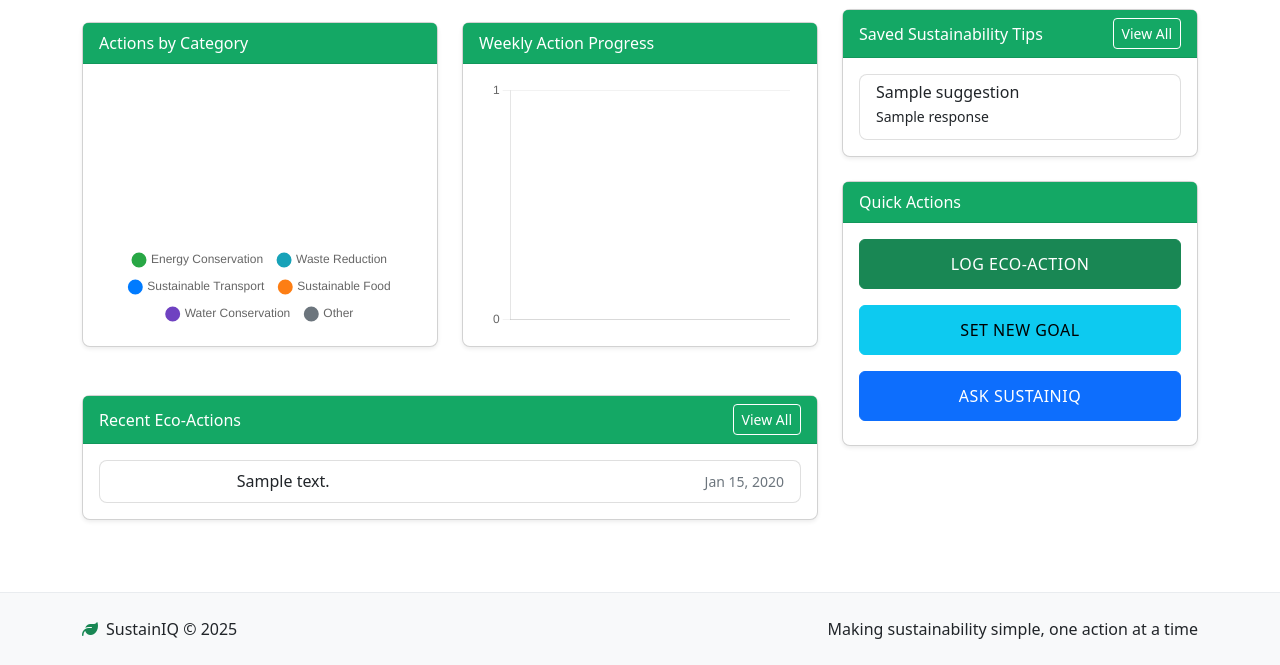
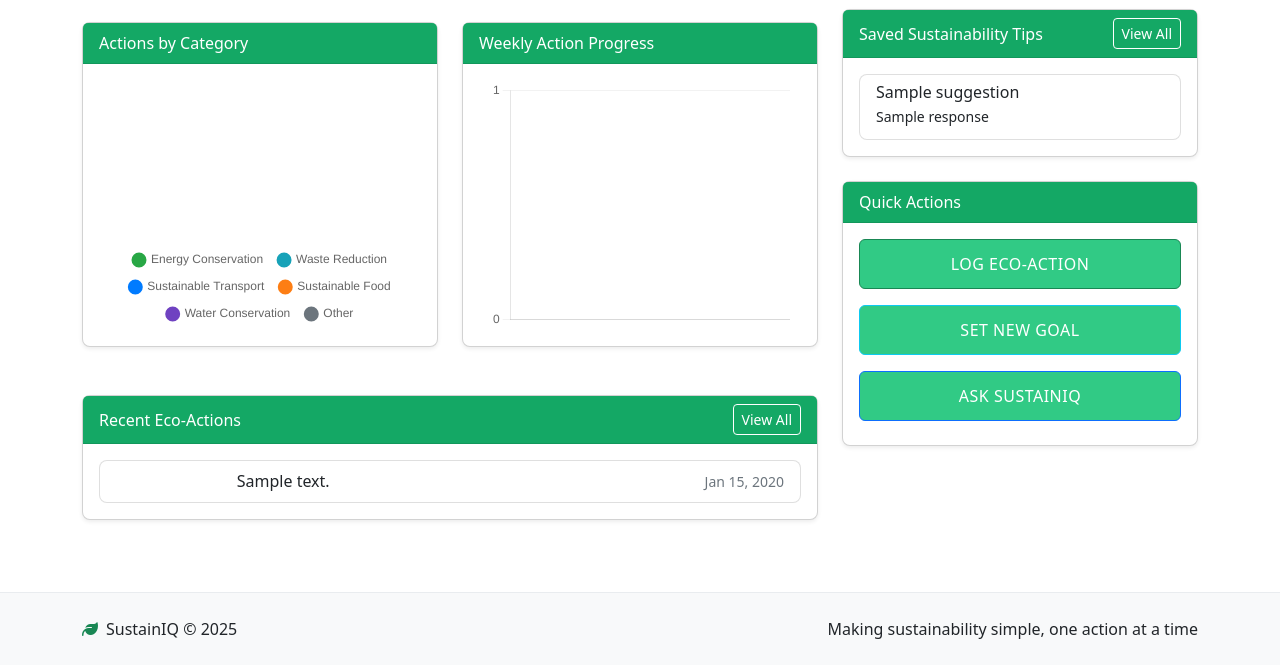
Before and after one commit to smithimah09/SustainIQ, a Python web app: template app/templates/dashboard/home.html in a window 1280 px wide. Shown: the part 288-953 px from the top of the page. Run offline with Jinja, Linux system fonts and the light colour scheme; the template is opened without the code that fills it: most values are stand-ins (such as "Sample title", 1, 10 or a date in 2020).

Commit message:
experimental

```diff
--- a/app/templates/dashboard/home.html
+++ b/app/templates/dashboard/home.html
@@ -150,9 +150,9 @@
       <div class="card-header custom">Quick Actions</div>
       <div class="card-body">
         <div class="d-grid gap-2">
-          <a href="{{ url_for('tracker.log_action') }}" class="btn btn-success">Log Eco-Action</a>
-          <a href="{{ url_for('tracker.set_goal') }}"    class="btn btn-info">Set New Goal</a>
-          <a href="{{ url_for('ai.ask_question') }}"    class="btn btn-primary">Ask SustainIQ</a>
+          <a href="{{ url_for('tracker.log_action') }}" class="btn btn-success customtwo">Log Eco-Action</a>
+          <a href="{{ url_for('tracker.set_goal') }}"    class="btn btn-info customtwo">Set New Goal</a>
+          <a href="{{ url_for('ai.ask_question') }}"    class="btn btn-primary customtwo">Ask SustainIQ</a>
         </div>
       </div>
     </div>
```
